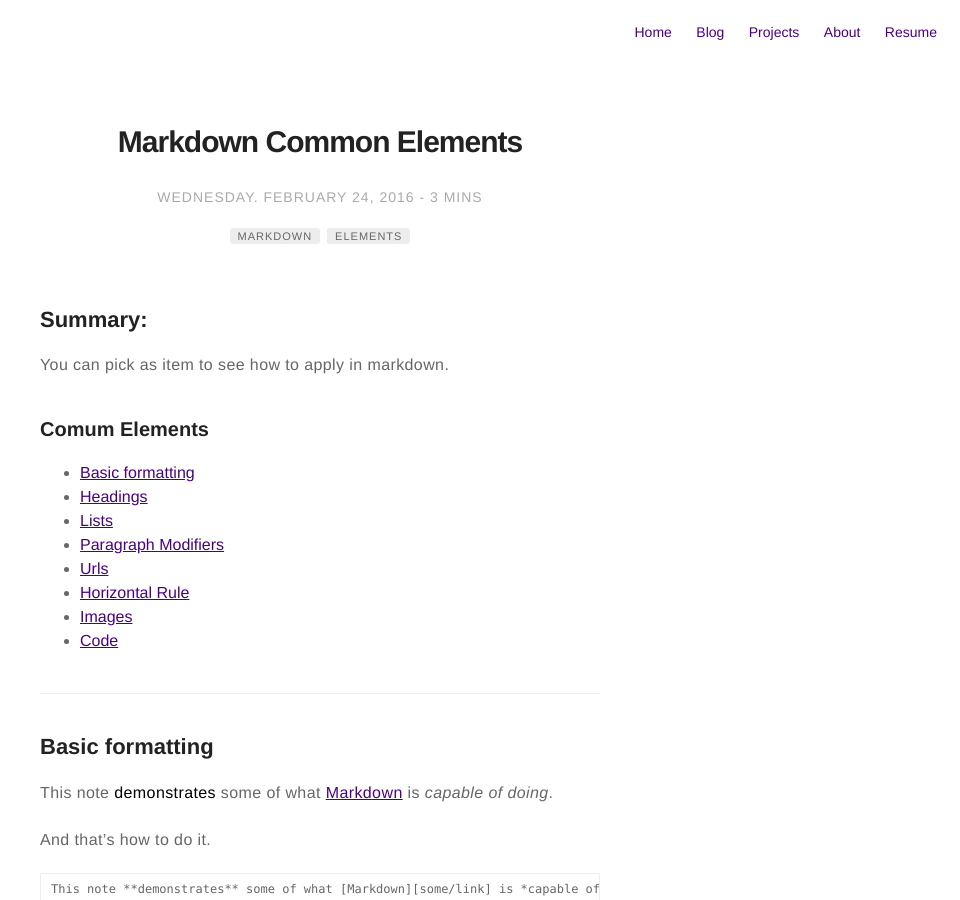
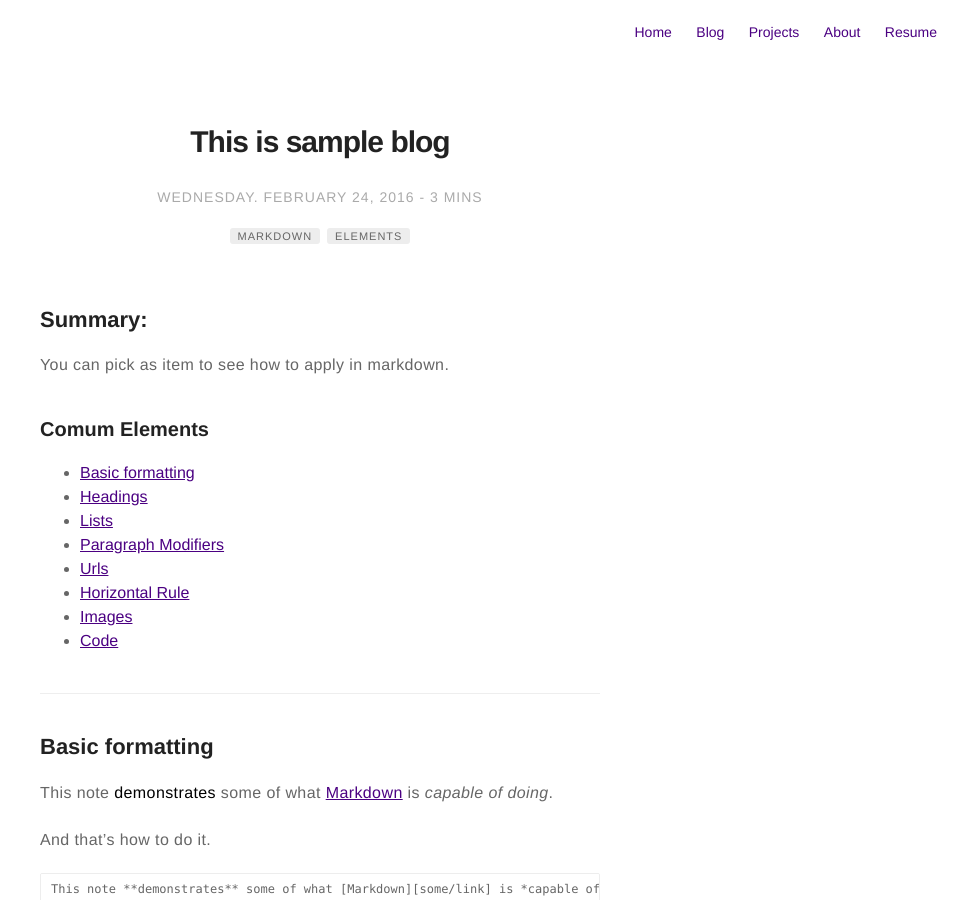
Before and after one commit to iamniranjangain/iamniranjangain.github.io, a Jekyll site: the page built from _posts/2016-02-24-markdown-common-elements.markdown, in a window 1280 px wide and 900 px high. Shown: the whole window, without its empty margins (320-1280 px from the left). Built offline with Jekyll 4.4.1, drawn with Linux system fonts in a browser that asks for light colours; comment, search, counter and statistics services are not loaded.

Commit message:
Update 2016-02-24-markdown-common-elements.markdown

```diff
--- a/_posts/2016-02-24-markdown-common-elements.markdown
+++ b/_posts/2016-02-24-markdown-common-elements.markdown
@@ -1,5 +1,5 @@
 ---
-title: "Markdown Common Elements"
+title: "This is sample blog"
 layout: post
 date: 2016-02-24 22:44
 image: /assets/images/markdown.jpg
@@ -10,7 +10,7 @@ tag:
 star: true
 category: blog
 author: johndoe
-description: Markdown summary with different options
+description: This is sample blog
 ---
 
 ## Summary:
```
